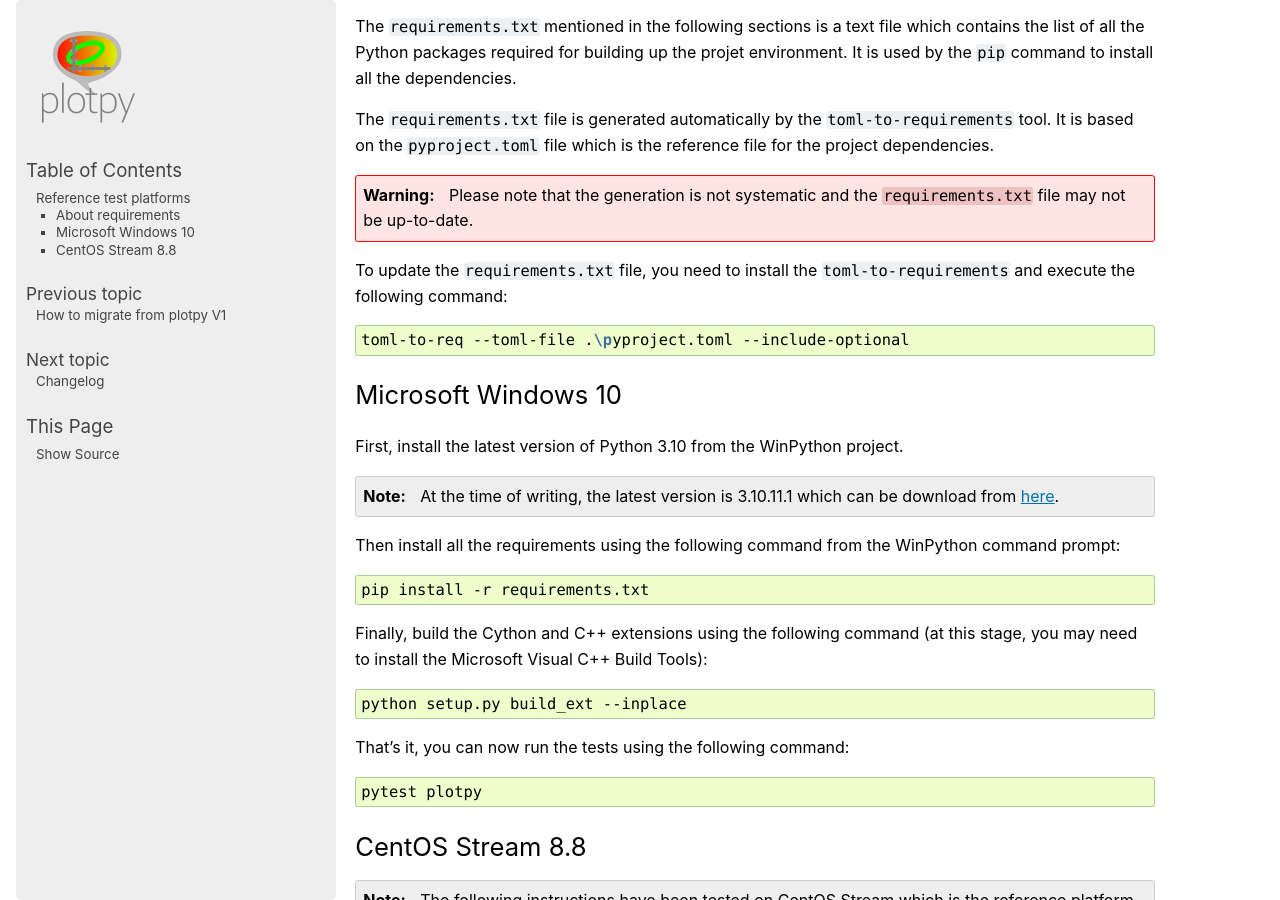
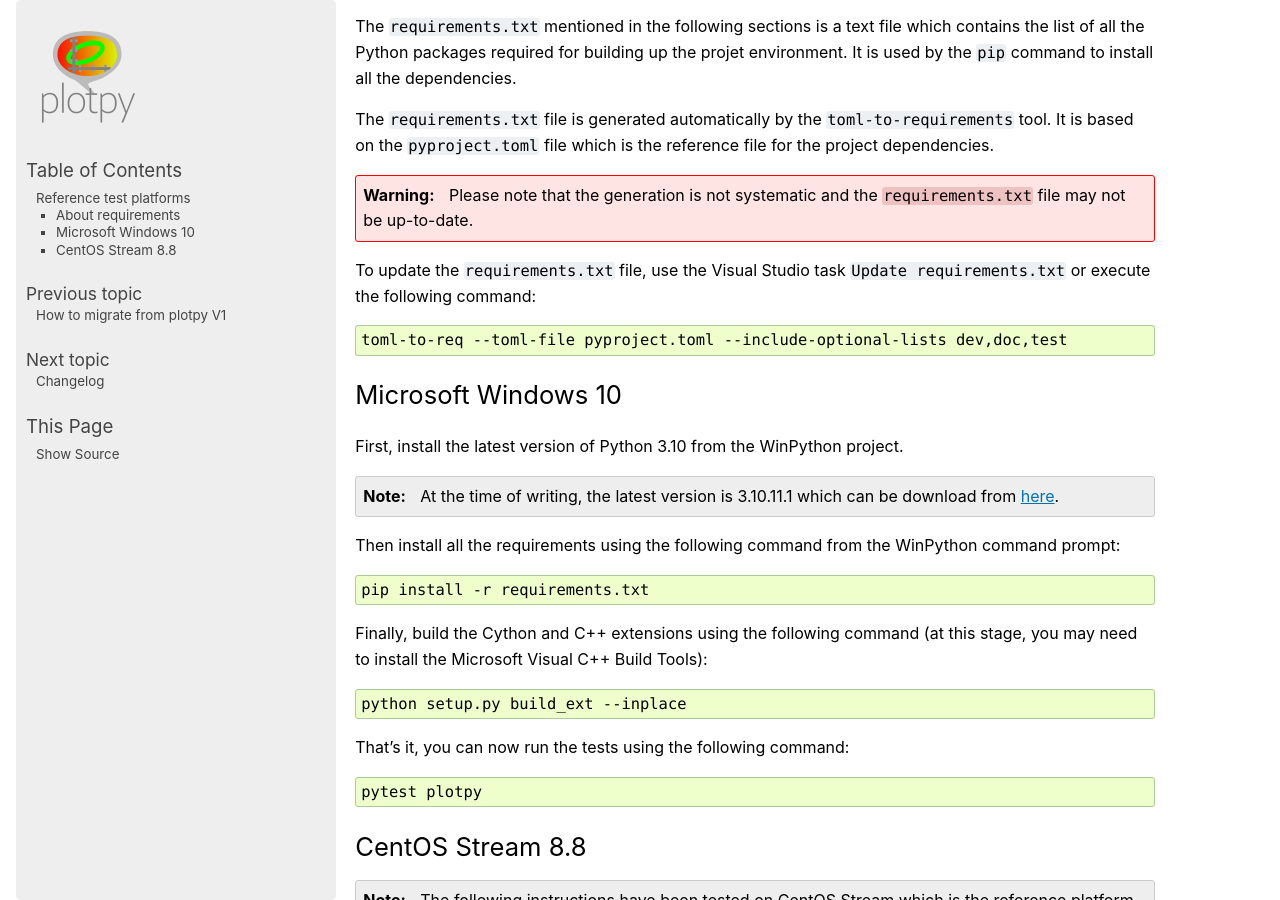
Before and after one commit to PlotPyStack/PlotPy, a Sphinx documentation site: the page built from doc/dev/platforms.rst, in a window 1280 px wide and 900 px high, scrolled down 569 px. Built offline with Sphinx 7.4.7, drawn with Linux system fonts in a browser that asks for light colours.

Commit message:
Add task to update requirements.txt and include toml-to-requirements in dependencies

```diff
--- a/doc/dev/platforms.rst
+++ b/doc/dev/platforms.rst
@@ -37,12 +37,12 @@
     Please note that the generation is not systematic and the ``requirements.txt``
     file may not be up-to-date.
 
-To update the ``requirements.txt`` file, you need to install the
-``toml-to-requirements`` and execute the following command:
+To update the ``requirements.txt`` file, use the Visual Studio task
+``Update requirements.txt`` or execute the following command:
 
 .. code-block:: bash
 
-    toml-to-req --toml-file .\pyproject.toml --include-optional
+    toml-to-req --toml-file pyproject.toml --include-optional-lists dev,doc,test
 
 
 Microsoft Windows 10
--- a/doc/requirements.rst
+++ b/doc/requirements.rst
@@ -51,8 +51,11 @@
       -
       - Code coverage measurement for Python
     * - Cython
-      -
+      - >=3.0
       - The Cython compiler for writing C extensions in the Python language.
+    * - toml-to-requirements
+      - ==0.3.0
+      - Convert a pyproject.toml file to a requirements.txt file
 
 Optional modules for building the documentation:
 
--- a/pyproject.toml
+++ b/pyproject.toml
@@ -56,7 +56,7 @@
 plotpy-benchmarks = "plotpy.tests.benchmarks:run"
 
 [project.optional-dependencies]
-dev = ["ruff", "pylint", "Coverage", "Cython>=3.0"]
+dev = ["ruff", "pylint", "Coverage", "Cython>=3.0", "toml-to-requirements==0.3.0"]
 doc = [
     "PyQt5",
     "sphinx",
```
